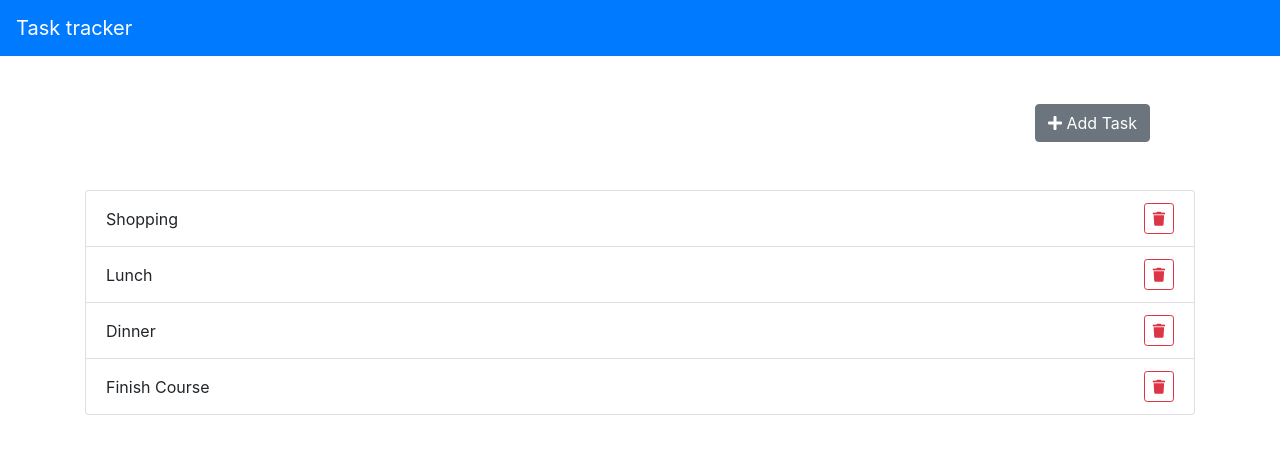
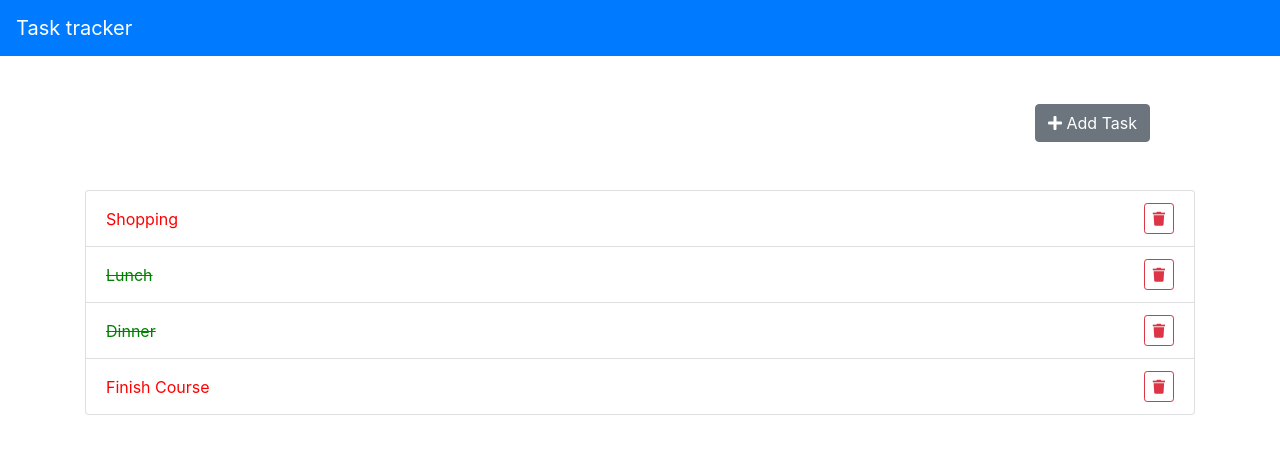
Before and after one commit to sujitmohanty/task-tracker-react, a React (Create React App) app: page / in a window 1280 px wide. Shown: the top 454 px of the page. Built offline with nearby package versions, Linux system fonts and the light colour scheme; data requests are answered from the project's data file.

Commit message:
added some styling for items

```diff
--- a/src/components/ListTasks.js
+++ b/src/components/ListTasks.js
@@ -31,7 +31,9 @@ export default function ListTasks() {
           <ul className='list-group'>
             {taskListSelector.map((task) => (
               <li
-                className='list-group-item d-flex justify-content-between align-items-center'
+                className={`${
+                  task.isCompleted ? 'task-completed' : 'task-pending'
+                } list-group-item d-flex justify-content-between align-items-center`}
                 key={task.id}
               >
                 {task.title}
--- a/src/index.css
+++ b/src/index.css
@@ -17,3 +17,12 @@ code {
   top: 45%;
   left: 45%;
 }
+
+.task-completed {
+  color: green;
+  text-decoration: line-through;
+}
+
+.task-pending {
+  color: red;
+}
```
Also changed, not shown: db.json (line endings or trailing spaces).
